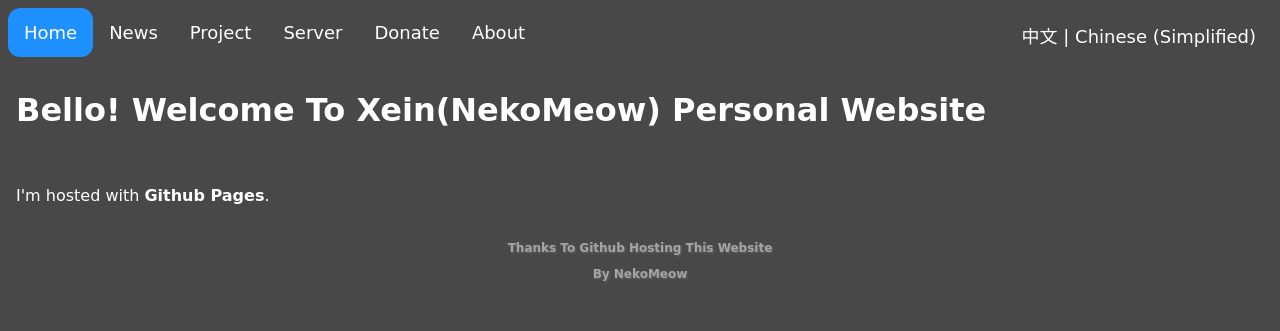
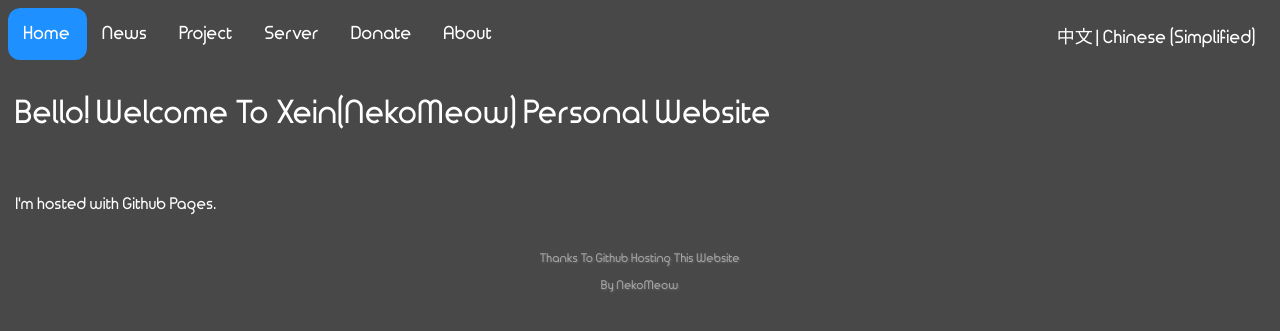
Before and after one commit to HowToDoThis/HowToDoThis.github.io, a PHP site: page / in a window 1280 px wide. Shown: the top 331 px of the page. Run offline with PHP 8.4, Linux system fonts and the light colour scheme.

Commit message:
Update font, update script

```diff
--- /dev/null
+++ b/css/fonts.css
@@ -0,0 +1,13 @@
+@font-face {
+    font-family: 'TimeBurner';
+    font-style: normal;
+    font-weight: 400;
+    src: local('TimeBurner'), url(../fonts/timeburner.ttf)
+}
+
+@font-face {
+    font-family: 'TimeBurner Bold';
+    font-style: normal;
+    font-weight: 400;
+    src: local('TimeBurner Bold'), url(../fonts/timeburner-bold.ttf)
+}
--- a/css/style.css
+++ b/css/style.css
@@ -3,7 +3,7 @@
 }
 
 html {
-    font-family: "Comic Sans MS", "Noto Sans", cursive;
+    font-family: "TimeBurner Bold", "Comic Sans MS", "Noto Sans", cursive;
 }
 
 header {
--- a/index.html
+++ b/index.html
@@ -9,13 +9,16 @@
     <meta name="author" content="Xein">
     <meta name="description" content="Welcome To Xein Profile Page">
 
+    <title>Home - Xein</title>
+
     <link rel="stylesheet" href="https://fonts.googleapis.com/css?family=Noto Sans">
 
     <!-- Load an icon library to show a hamburger menu (bars) on small screens -->
     <link rel="stylesheet" href="https://cdnjs.cloudflare.com/ajax/libs/font-awesome/4.7.0/css/font-awesome.min.css">
 
-    <link rel="stylesheet" href="css/style.css" />
-    <link rel="stylesheet" href="css/nav.css" />
+    <link rel="stylesheet" href="css/fonts.css">
+    <link rel="stylesheet" href="css/style.css">
+    <link rel="stylesheet" href="css/nav.css">
 
     <script src="script/dummy.js"></script>
     <script src="script/updatePage.js"></script>
@@ -44,7 +47,6 @@
 
   <body>
     <div class="page" id="Home">
-
       <h1>Bello! Welcome To Xein(NekoMeow) Personal Website</h1>
 
       <br>
@@ -56,6 +58,16 @@
       <p style="opacity: 50%;"><strong>Time based on Git Commit.</strong></p>
 
       <ul>
+        <li>8 November 2020</li>
+        <ul class="xein-add">
+          <li>Add Font - <a href="https://www.fontspace.com/timeburner-font-f15111">TimeBurner</a></li>
+        </ul>
+
+        <ul class="xein-fix">
+          <li>Change Body Font to <a href="https://www.fontspace.com/timeburner-font-f15111">TimeBurner</a></li>
+        </ul>
+
+        <br>
         <li>31 October 2020</li>
         <ul class="xein-add">
           <li>Add Simplified Chinese Site</li>
--- a/index.php
+++ /dev/null
@@ -1 +0,0 @@
-<?php include_once("index.html"); ?>
--- a/script/countdown.js
+++ b/script/countdown.js
@@ -1,5 +1,5 @@
 // Set the date we're counting down to
-var countDownDate = new Date("Nov 10, 2020 00:00:00").getTime();
+var countDownDate = new Date("Nov 8, 2020 00:00:00").getTime();
 
 // Update the count down every 1 second
 var countdownfunction = setInterval(function() {
@@ -23,9 +23,7 @@ var countdownfunction = setInterval(function() {
 
     // If the count down is over, write some text
     if (distance < 0) {
-        clearInterval(countdownfunction);
-
-        document.getElementById("estimateDate1").innerHTML = "EXPIRED - Contact Owner if still no updating?";
-        document.getElementById("estimateDate2").innerHTML = "EXPIRED - Contact Owner if still no updating?";
+        document.getElementById("estimateDate1").innerHTML = "OVER ESTIMATED TIME! <br> " + d + "d " + h + "h " + m + "m " + s + "s" + "<br> Confirm with the owner whether there are no changes?";
+        document.getElementById("estimateDate2").innerHTML = "OVER ESTIMATED TIME! <br> " + d + "d " + h + "h " + m + "m " + s + "s" + "<br> Confirm with the owner whether there are no changes?";
   }
 }, 1000);
--- a/script/updatePage.js
+++ b/script/updatePage.js
@@ -6,6 +6,9 @@ function updatePage(show) {
         e.style.display= 'none';
     }
 
+    // update title
+    document.title = show + " - Xein"
+
     // remove class page
     var e = document.getElementById(show);
     e.classList.remove("page");
--- a/zh-CN/index.php
+++ /dev/null
@@ -1 +0,0 @@
-<?php include_once("index.html"); ?>
```
Also changed, not shown: fonts/timeburner-bold.ttf (added), fonts/timeburner.ttf (added).
